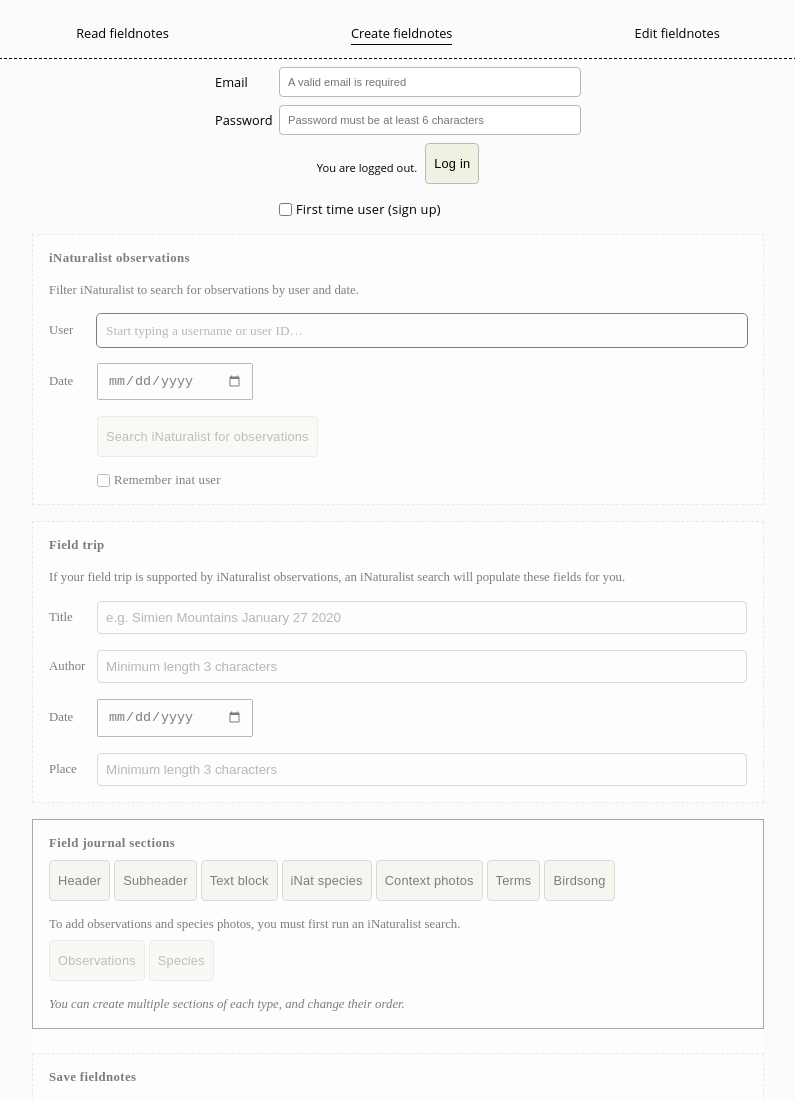
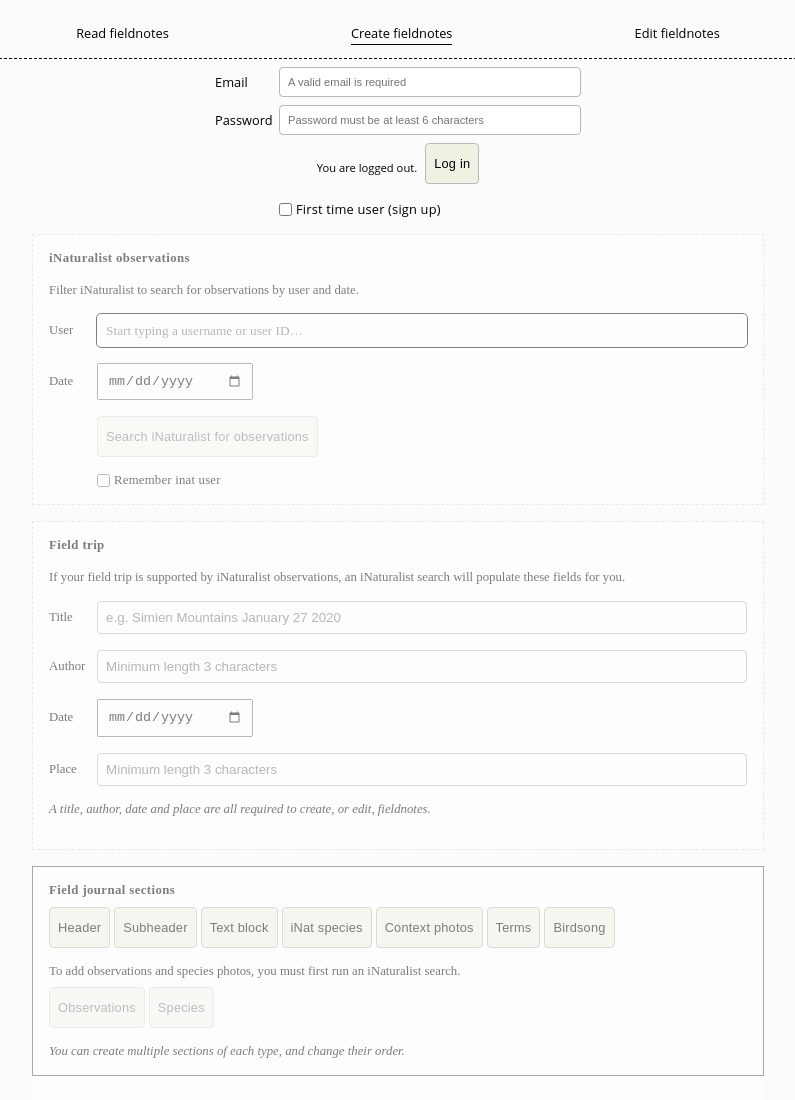
Before and after one commit to danhartley/fieldnotes, a website with bundled scripts: page public/write-fieldnotes-create.html in a window 1280 px wide. Shown: the top 1100 px of the page, without its empty margins (242-1037 px from the left). Built offline with nearby package versions, Linux system fonts and the light colour scheme; some packages are replaced by stand-ins of ours; no server answers.

Commit message:
extra copy explaining fieldnotes min requirements

```diff
--- a/public/write-fieldnotes-create.html
+++ b/public/write-fieldnotes-create.html
@@ -91,6 +91,7 @@
               <label for="place-input-text">Place</label>
               <input id="place-input-text" type="text" class="p" autocomplete="off" minlength="3" placeholder="Minimum length 3 characters">
             </div>
+            <p class="small"><em>A title, author, date and place are all required to create, or edit, fieldnotes.</em></p>
           </fieldset>
         </section>
 
```
Also changed, not shown: public/write-fieldnotes-edit.html (+1 -0 lines).
